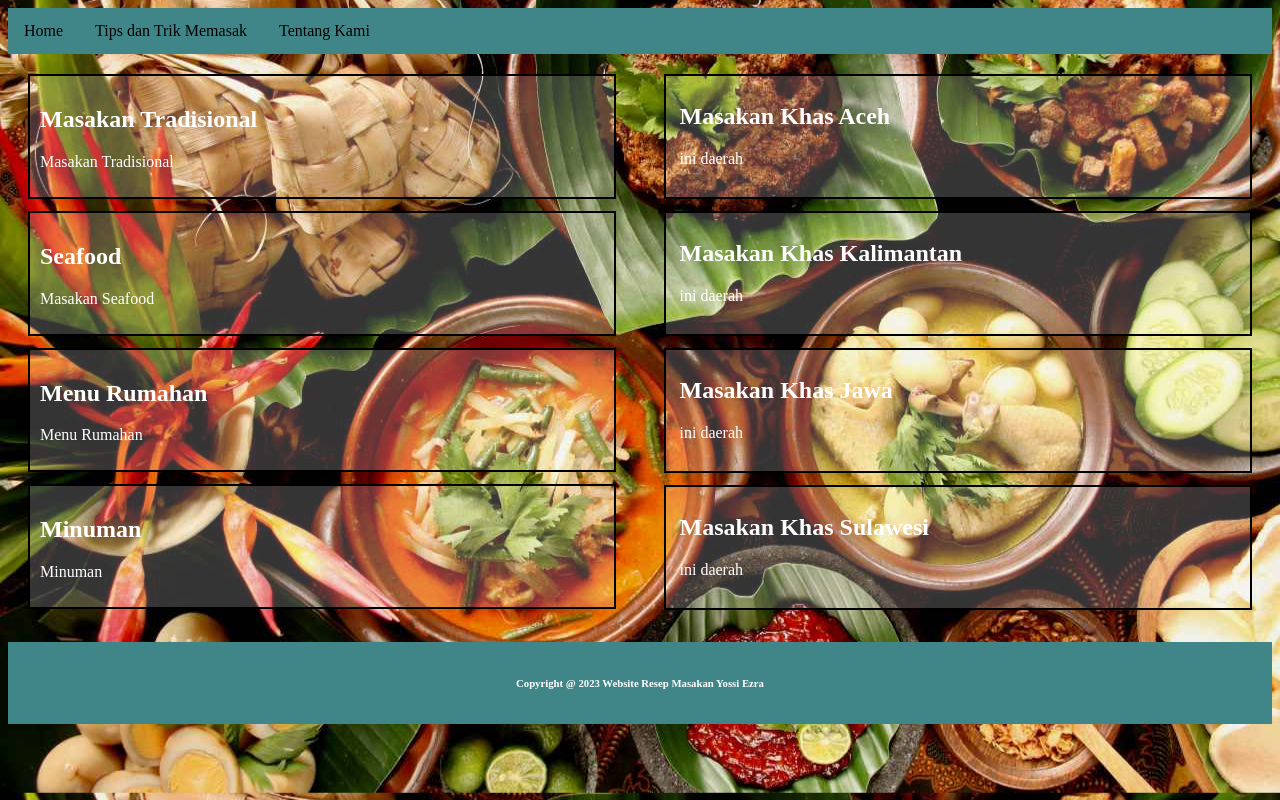
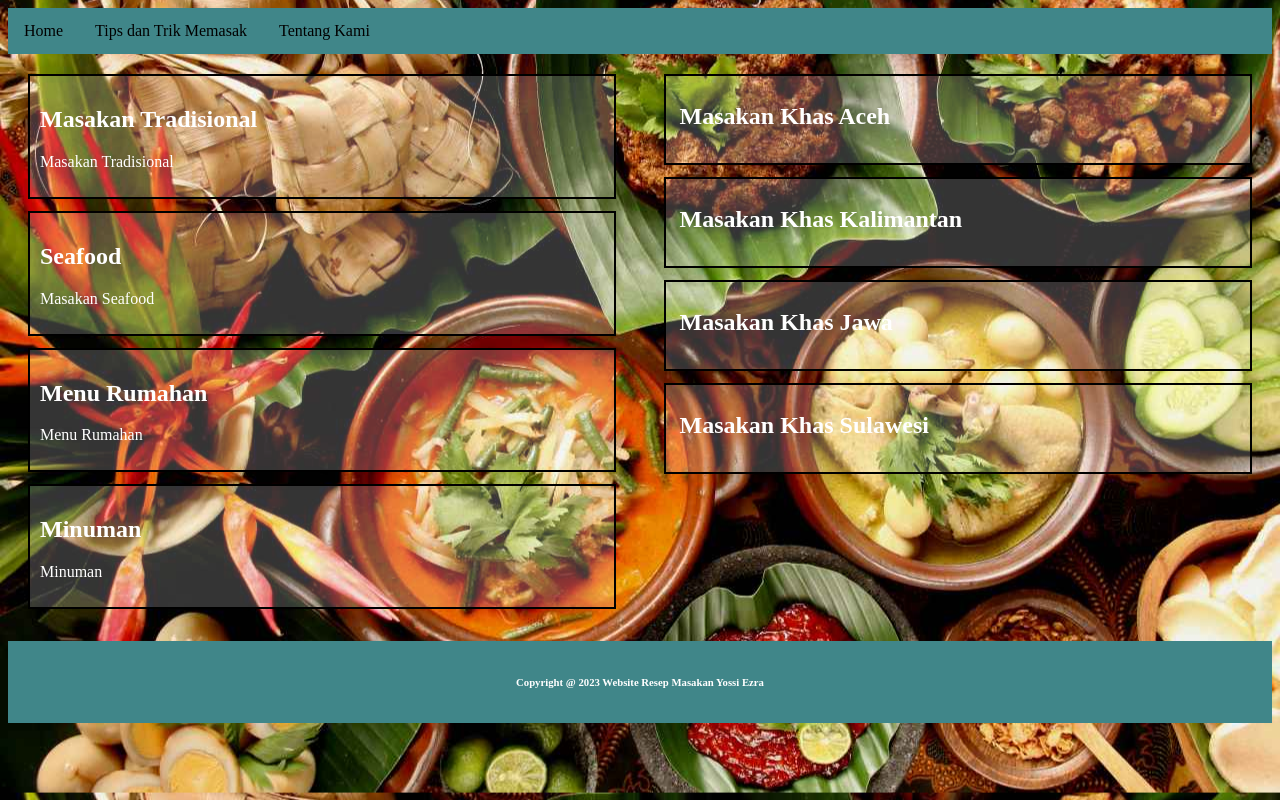
Before and after one commit to Yossiezraa/ResepMasakan_Yossi.github.io, a plain HTML site: page index.html in a window 1280 px wide. Drawn offline with Linux system fonts and the light colour scheme.

Commit message:
Update index.html

```diff
--- a/index.html
+++ b/index.html
@@ -48,27 +48,23 @@
         <div class="daerah mana">
           <a href="aceh.html">
             <h2>Masakan Khas Aceh</h2>
-            <p>ini daerah</p>
           </a>
         </div>
         <div class="daerah mana">
           <a href="kalimantan.html">
             <h2>Masakan Khas Kalimantan</h2>
-            <p>ini daerah</p>
           </a>
         </div>
 
         <div class="daerah mana">
           <a href="jawa.html">
             <h2>Masakan Khas Jawa</h2>
-            <p>ini daerah</p>
           </a>
         </div>
 
         <div class="daerah mana">
           <a href="sulawesi.html">
             <h2>Masakan Khas Sulawesi</h2>
-            <p>ini daerah</p>
           </a>
         </div>
       </div>
```
